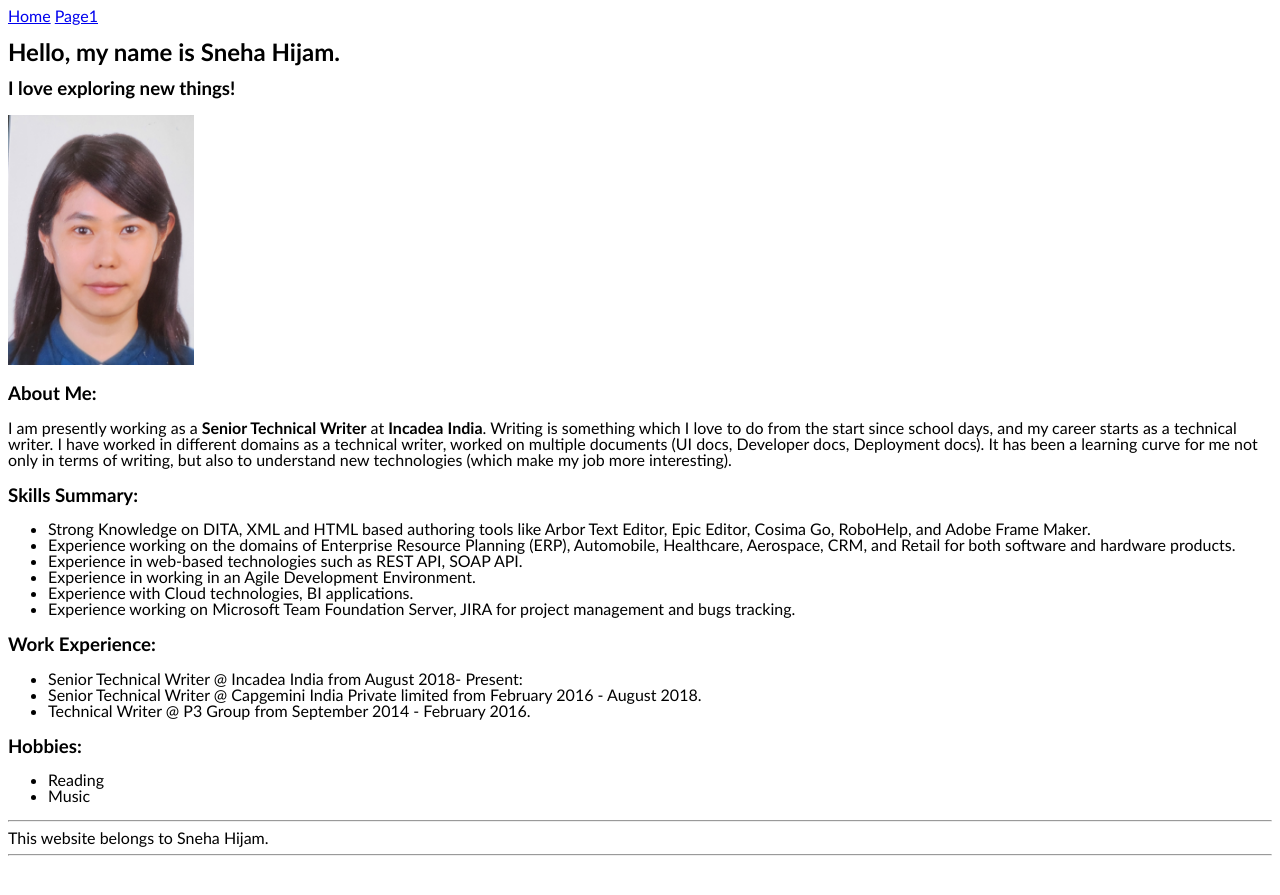
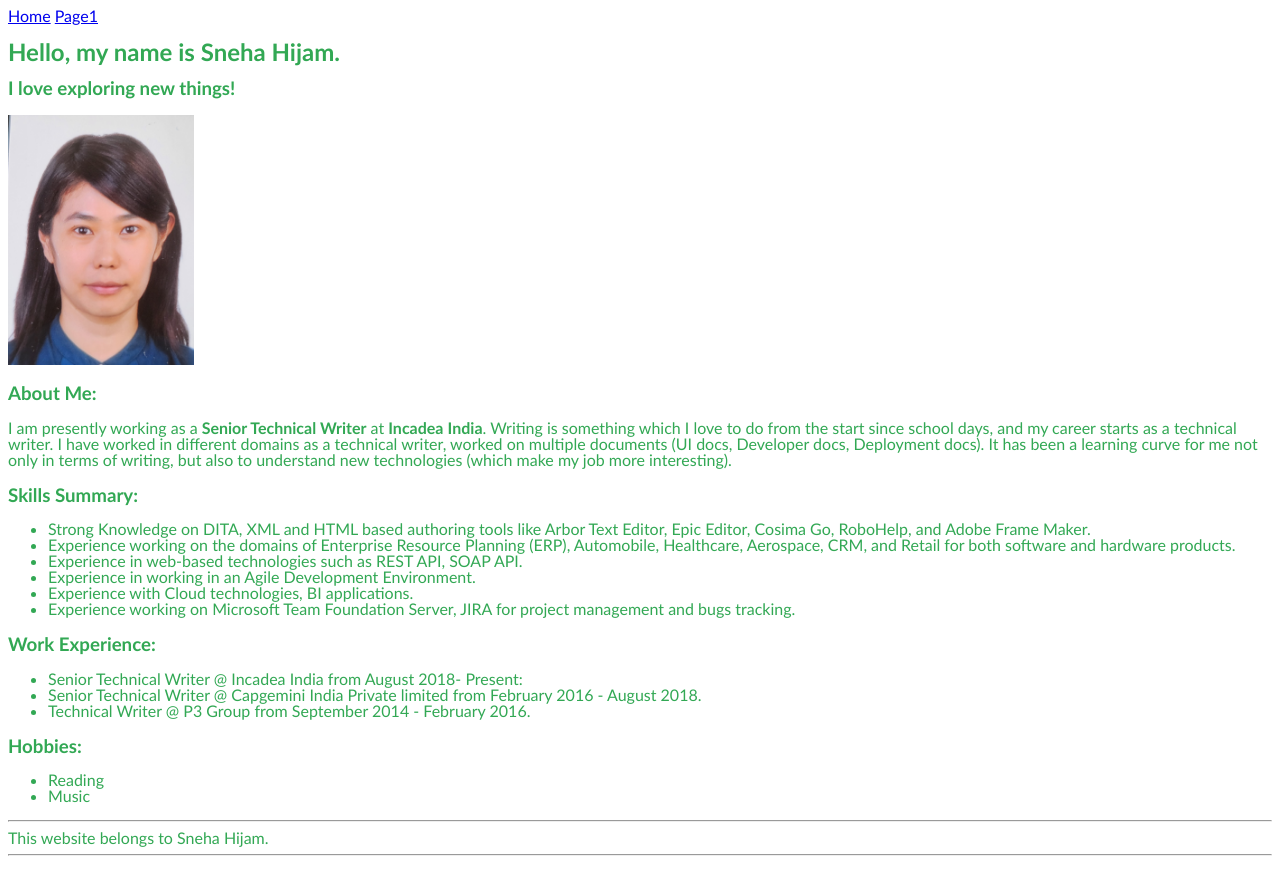
Before and after one commit to SneHijam/SnehaHijam, a Jekyll site: the page built from index.md, in a window 1280 px wide. Shown: the top 895 px of the page. Built offline with Jekyll 4.4.1, drawn with Linux system fonts in a browser that asks for light colours; our own code applies the rules of GitHub Pages for plain Markdown files.

Commit message:
Update style.css

```diff
--- a/assets/css/style.css
+++ b/assets/css/style.css
@@ -1,5 +1,5 @@
 body {
 line-height: 100%;
 font-family: Calibri;
-
+color: #32a854;
 }
```
